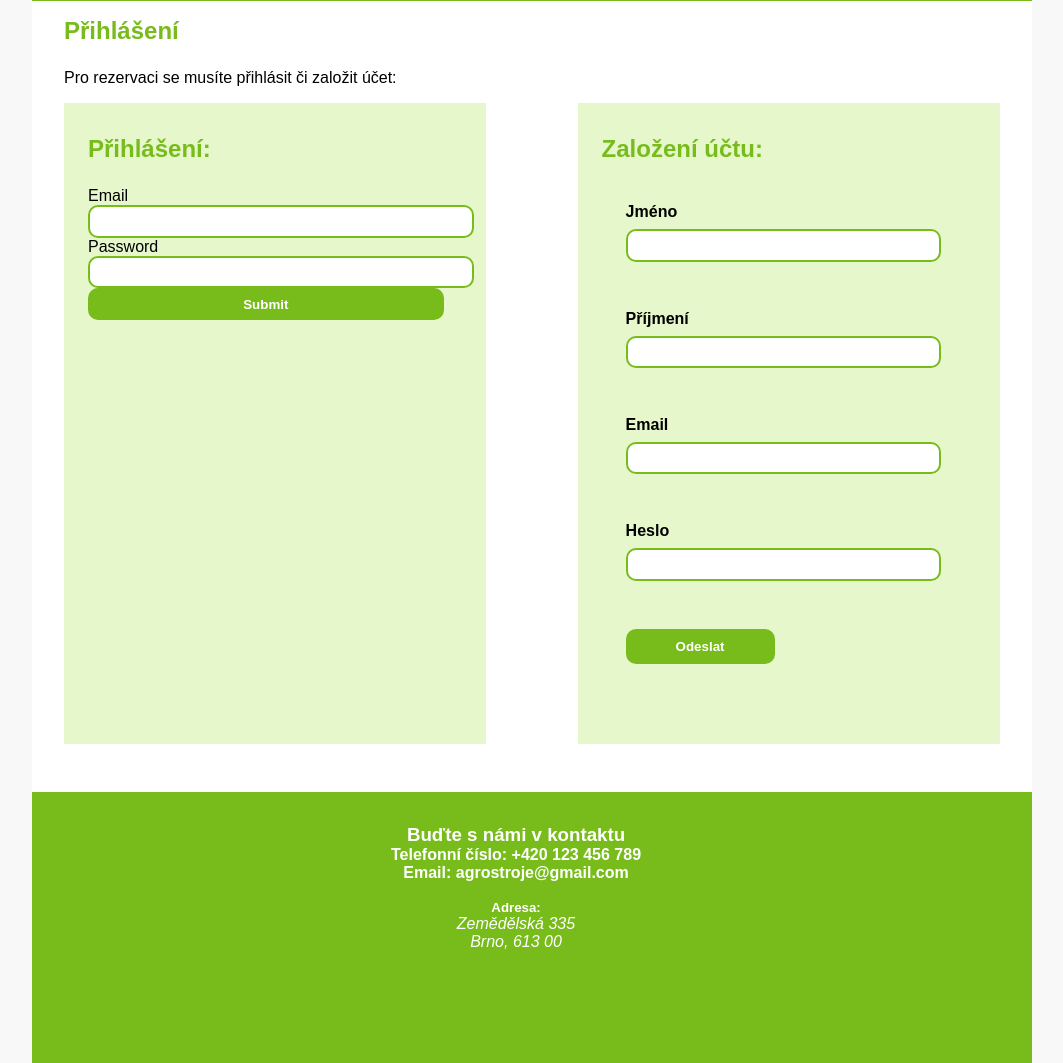
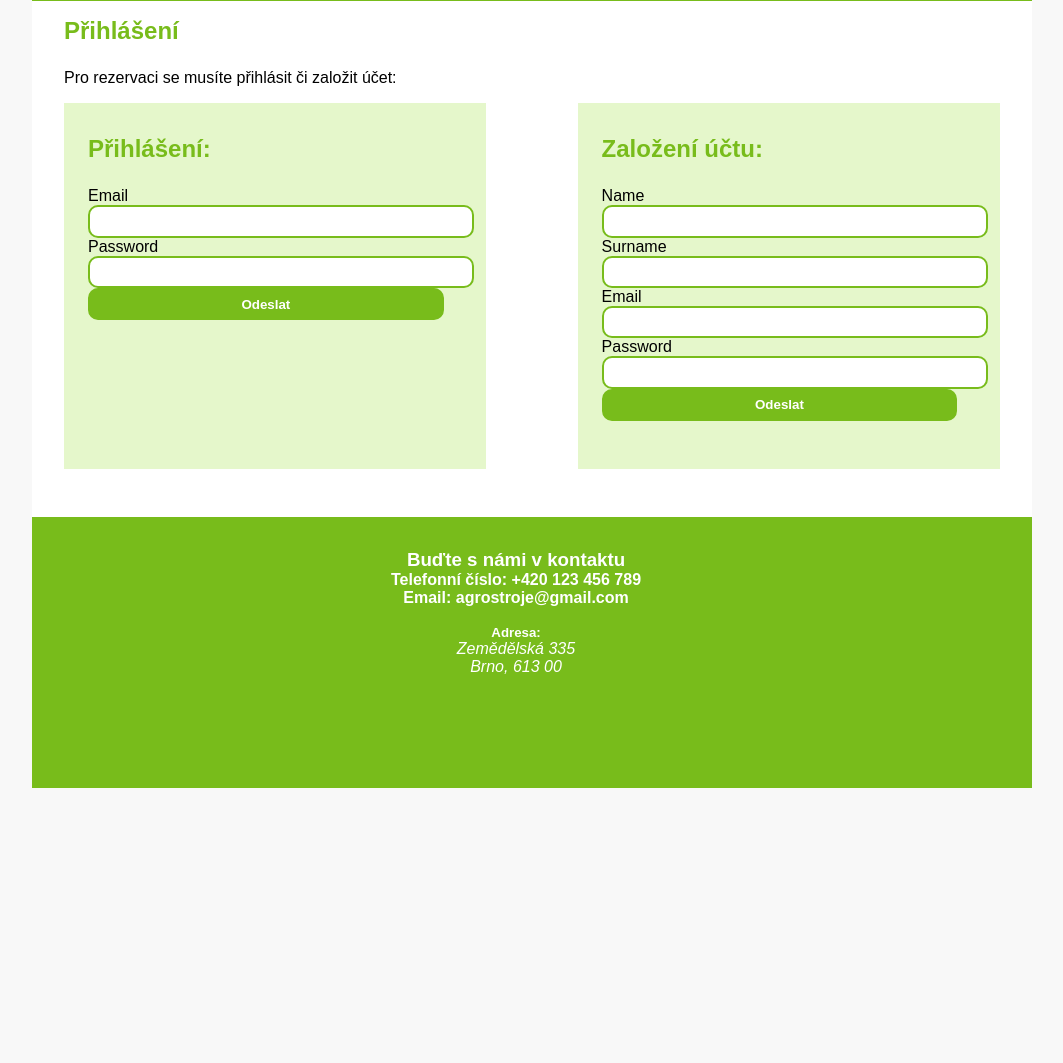
Before and after one commit to zmackiv/web-project, a Flask app: page /account in a window 1280 px wide. Shown: the part 474-1537 px from the top of the page, without its empty margins (108-1171 px from the left). After the commit the page ends 1262 px from the top, so only its background shows below. Run offline with Flask 2, Linux system fonts and the light colour scheme; some libraries are stand-ins or nearby versions.

Commit message:
Dokončení registrace

```diff
--- a/app.py
+++ b/app.py
@@ -22,18 +22,29 @@ def view_contact_page():
 
 @app.route("/account", methods=['GET', 'POST'])
 def view_account_page():
-    form = forms.SignInForm(request.form)
+    sign_in_form = forms.SignInForm(request.form)
+    registration_form = forms.RegistrationForm(request.form)
     if request.method == 'POST':
-        user = UserService.verify(email=request.form['email'], password=request.form['password'])
-        if not user:
-            flash('Incorrect email or password')
-        else:
-            session['authenticated'] = 1
-            session['email'] = user['email']
-            session['nazev'] = user['nazev']
-            flash('Success')
+        if 'sign_in_submit' in request.form:
+            user = UserService.verify(email=request.form['email'], password=request.form['password'])
+            if not user:
+                flash('Incorrect email or password')
+            else:
+                session['authenticated'] = 1
+                session['email'] = user['email']
+                session['nazev'] = user['nazev']
+                flash('Success')
+                return redirect(url_for('view_my_account_page'))
+        elif 'registration_submit' in request.form:
+            UserService.registrate(
+                request.form['name'],
+                request.form['surname'],
+                request.form['email'],
+                request.form['password'],
+            )
+            flash('User inserted')
             return redirect(url_for('view_my_account_page'))
-    return render_template("account.jinja", form=form)
+    return render_template("account.jinja", sign_in_form=sign_in_form, registration_form=registration_form)
 
 # First endpoint
 @app.route("/my_account")
--- a/service/user_service.py
+++ b/service/user_service.py
@@ -27,7 +27,7 @@ class UserService():
     def registrate(name, surname, email, password):
         db = get_db()
         db.execute(
-            'INSERT INTO uzivatel(jmeno, prijmeni, email, heslo, typy_uzivatele_id_typuzivatele) VALUES (?,?,?,?,?)'
+            'INSERT INTO uzivatel(jmeno, prijmeni, email, heslo, typy_uzivatele_id_typuzivatele) VALUES (?,?,?,?,?)',
             [name, surname, email, password, 3]
         )
         db.commit()
--- a/templates/account.jinja
+++ b/templates/account.jinja
@@ -14,12 +14,12 @@
                 <article>
                     <h2>Přihlášení:</h2>
                     <form method=post>
-      <dl>
-        {{ render_field(form.email) }}
-        {{ render_field(form.password) }}
-      </dl>
-      <input class="button" type="submit" value=Submit>
-    </form>
+                      <dl>
+                        {{ render_field(sign_in_form.email) }}
+                        {{ render_field(sign_in_form.password) }}
+                      </dl>
+                      <input class="button" name="sign_in_submit" type="submit" value="Odeslat">
+                    </form>
                 </article>
             </section>
         </div>
@@ -30,32 +30,14 @@
             <section>
                 <article>
                     <h2>Založení účtu:</h2>
-                    <form>
-                        <div class="form-control">
-                            <label>Jméno</label>
-                            <input type="text" />
-                        </div>
-
-                        <div class="form-control">
-                            <label>Příjmení</label>
-                            <input type="text" />
-                        </div>
-
-                        <div class="form-control">
-                            <label>Email</label>
-                            <input type="email" />
-                        </div>
-
-                        <div class="form-control">
-                            <label>Heslo</label>
-                            <input type="password" />
-                        </div>
-
-                        <div class="form-control">
-                            <a href="{{ url_for("view_my_account_page") }}">
-                                <button type="Button">Odeslat</button>
-                            </a>
-                        </div>
+                    <form method=post>
+                      <dl>
+                        {{ render_field(registration_form.name) }}
+                        {{ render_field(registration_form.surname) }}
+                        {{ render_field(registration_form.email) }}
+                        {{ render_field(registration_form.password) }}
+                      </dl>
+                      <input class="button" name="registration_submit" type="submit" value="Odeslat">
                     </form>
                 </article>
             </section>
```
